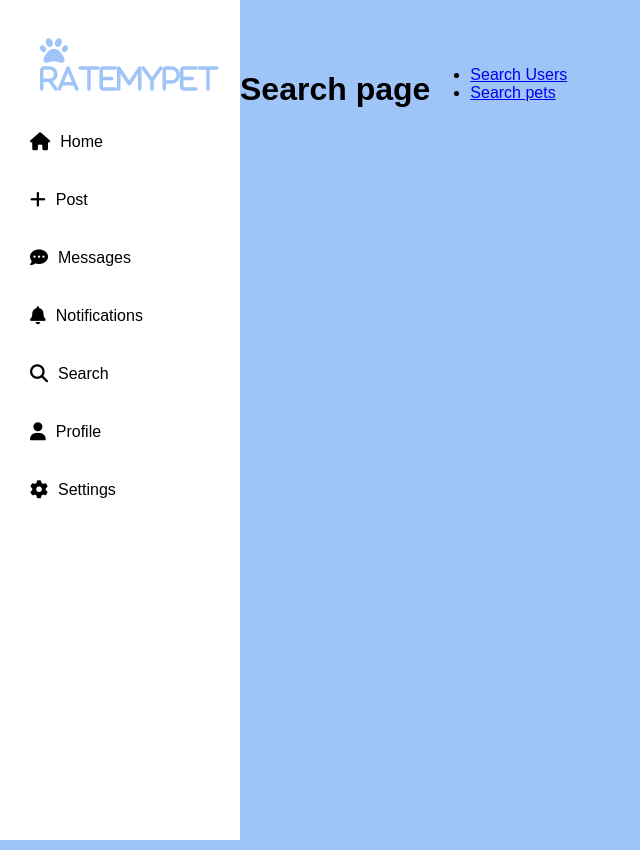
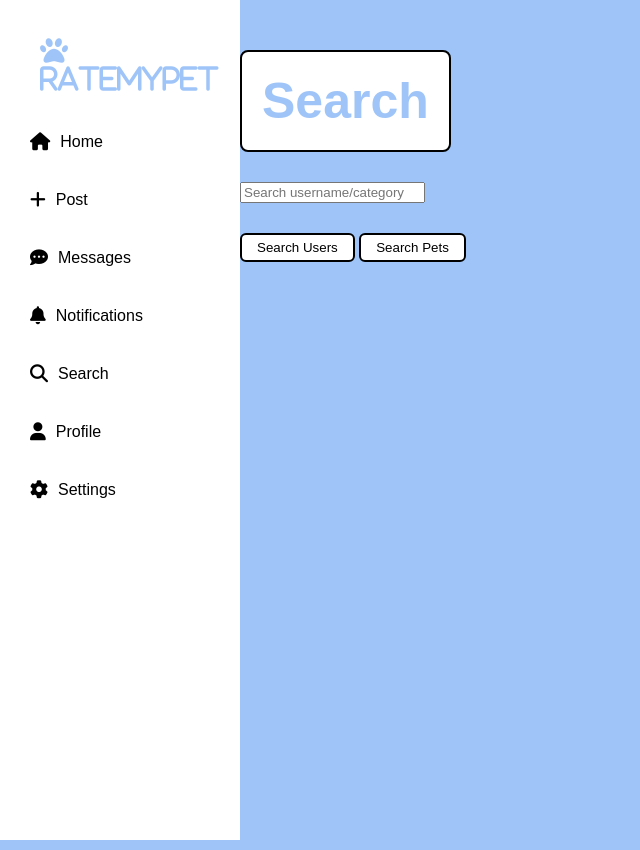
Before and after one commit to sb-fzqk/ratemypet_project, a Django app: page /search/ in a window 1280 px wide. Shown: the whole page, without its empty margins (0-640 px from the left). Run offline with Django 3.2, Linux system fonts and the light colour scheme; the visitor is signed in with stand-in values (Sample User, id 1).

Commit message:
update styles and search

```diff
--- a/static/css/styles.css
+++ b/static/css/styles.css
@@ -256,3 +256,13 @@ select{
     width: 300px;
     height: 70px;
 }
+
+/* search page */
+
+.search{
+    margin-top: 30px;
+}
+
+.search-btn{
+    margin-top: 30px;
+}
--- a/templates/ratemypet/search.html
+++ b/templates/ratemypet/search.html
@@ -6,10 +6,21 @@
 {% endblock %}
 
 {% block body_block %}
-<h1>Search page</h1>
-<ul>
-    <li><a href = "{% url 'ratemypet:users' %}"> Search Users</a></li>
-    <li><a href = "{% url 'ratemypet:pets' %}"> Search pets</a></li>
-</ul>
+    <div class="feed">
+    <h1> Search</h1>
 
+    <div class="search">
+        <form method="GET">
+            <!-- need to test the search bar -->
+            <!-- probably need an if statement if there isnt a users/pets then you cant go to the page -->
+            <!-- and also if it is a blank then cant press the buttons -->
+            <input type="text" name="q" placeholder="Search username/category">
+
+            <div class="search-btn">
+                <button type="submit" class="upload-btn" formaction="{% url 'ratemypet:search_users' %}">Search Users</button>
+                <button type="submit" class="upload-btn" formaction="{% url 'ratemypet:search_pets' %}">Search Pets</button>
+            </div>
+        </form>
+    </div>
+    </div>
 {% endblock %}
```
